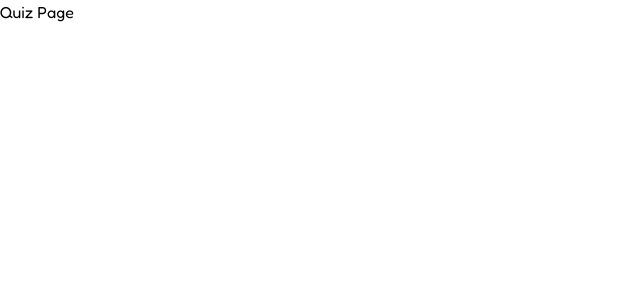
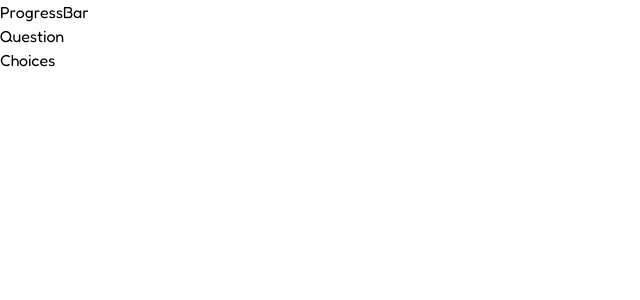
Before and after one commit to ajogerio/pancit-canton-quiz, a React (Vite) app: page /quiz in a window 1280 px wide. Shown: the top 300 px of the page, without its empty margins (0-640 px from the left). Built offline with nearby package versions, Linux system fonts and the light colour scheme.

Commit message:
feat: create Quiz Page components

```diff
--- a/src/features/quiz/QuizPage.jsx
+++ b/src/features/quiz/QuizPage.jsx
@@ -1,5 +1,14 @@
 import React from 'react';
+import ProgressBar from './components/ProgressBar';
+import Question from './components/Question';
+import Choices from './components/Choices';
 
 export default function QuizPage() {
-  return <h1>Quiz Page</h1>;
+  return (
+    <main className="flex flex-col">
+      <ProgressBar />
+      <Question />
+      <Choices />
+    </main>
+  );
 }
--- /dev/null
+++ b/src/features/quiz/components/Choices.jsx
@@ -0,0 +1,7 @@
+import React from 'react'
+
+export default function Choices() {
+  return (
+    <div>Choices</div>
+  )
+}
--- /dev/null
+++ b/src/features/quiz/components/ProgressBar.jsx
@@ -0,0 +1,7 @@
+import React from 'react'
+
+export default function ProgressBar() {
+  return (
+    <div>ProgressBar</div>
+  )
+}
--- /dev/null
+++ b/src/features/quiz/components/Question.jsx
@@ -0,0 +1,7 @@
+import React from 'react'
+
+export default function Question() {
+  return (
+    <div>Question</div>
+  )
+}
```
